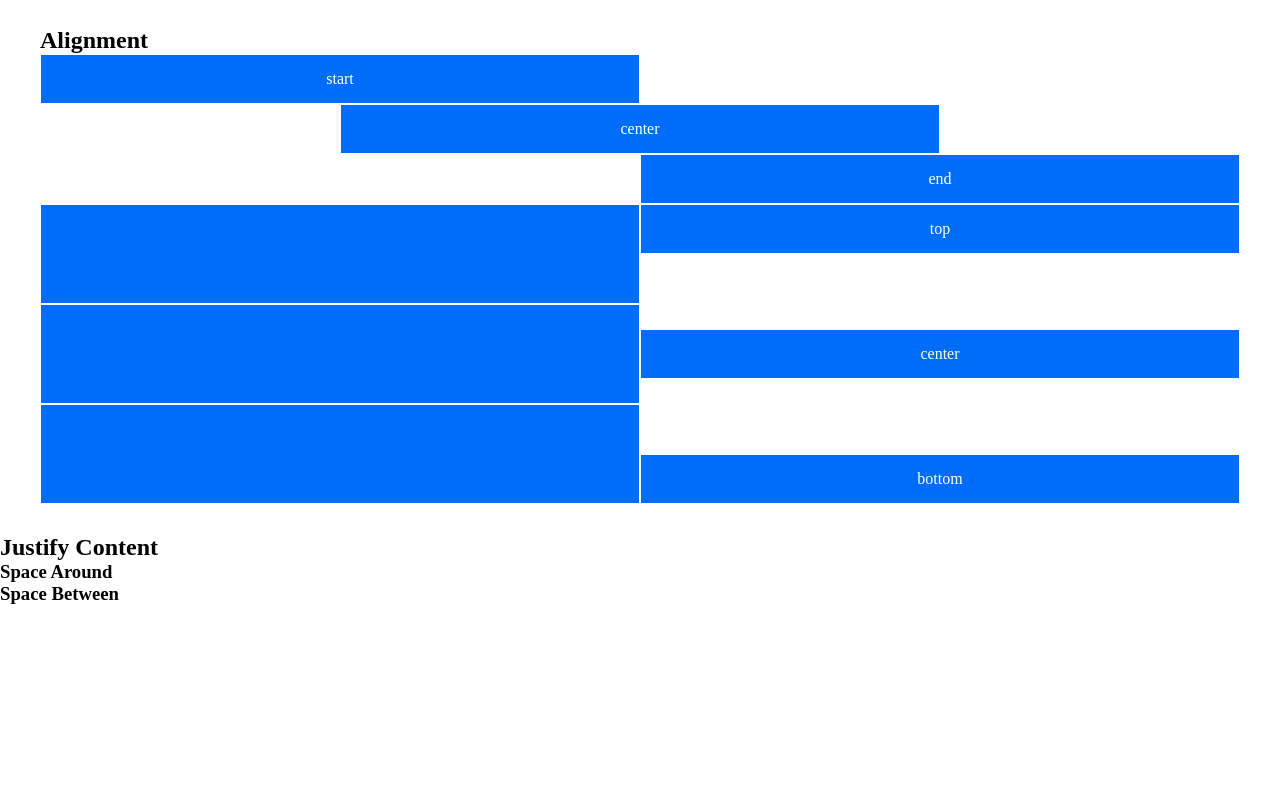
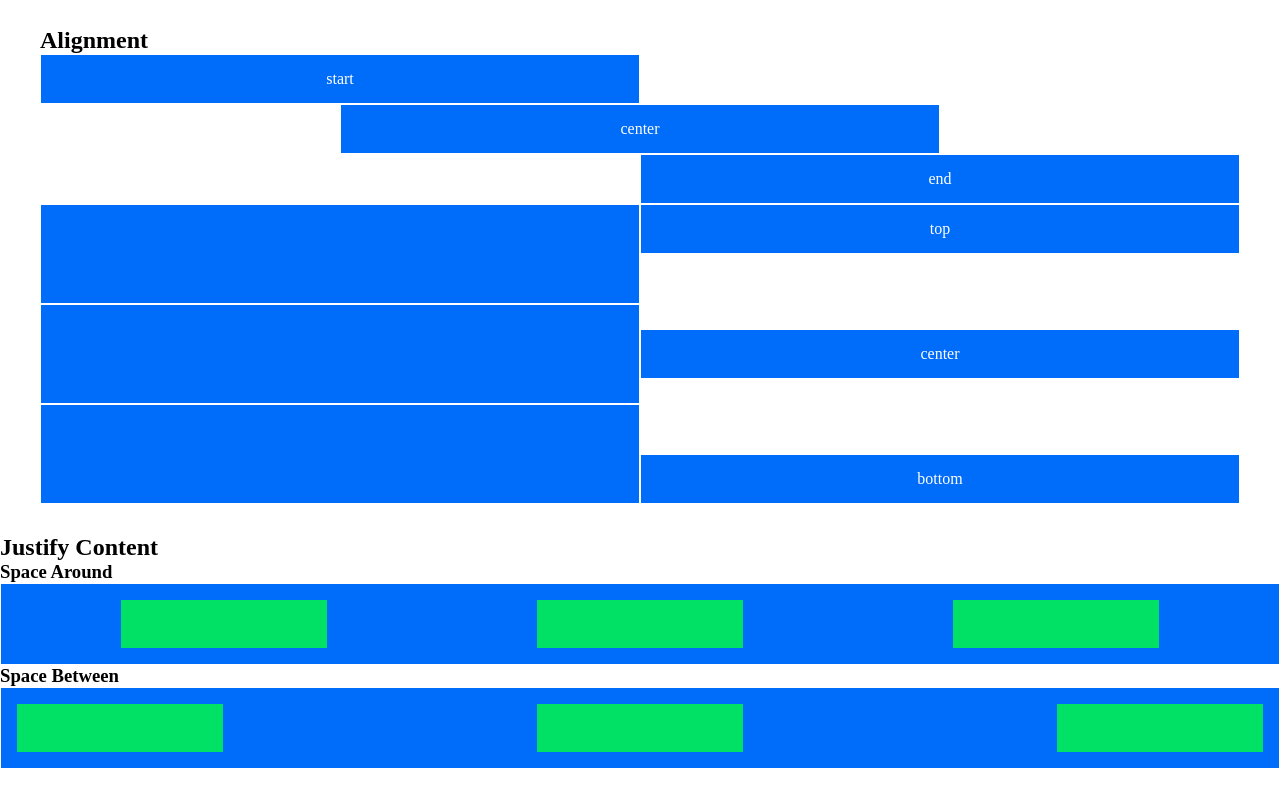
Before and after one commit to francescorossi1/html-css-12bool, a plain HTML site: page index.html in a window 1280 px wide. Shown: the part 1488-2287 px from the top of the page. Before the commit the page ends 2123 px from the top, so only its background shows below. Drawn offline with Linux system fonts and the light colour scheme.

Commit message:
exercise 5 done

```diff
--- a/css/12bool.css
+++ b/css/12bool.css
@@ -142,6 +142,12 @@
 .justify-content-end{
     justify-content: end;
 }
+.justify-content-space-around{
+    justify-content: space-around;
+}
+.justify-content-space-between{
+    justify-content: space-between;
+}
 .align-items-start{
     align-items: flex-start;
 }
--- a/index.html
+++ b/index.html
@@ -368,12 +368,46 @@
             </div>
         </div>
     </div>
+
+    <!-- Justify Content -->
     <div class="section">
         <h2>Justify Content</h2>
         <h3>Space Around</h3>
-        <div class="wrapper"></div>
+        <div class="wrapper">
+            <div class="row">
+                <div class="col-12">
+                    <div class="row card bg-blue white justify-content-space-around">
+                        <div class="col-2">
+                            <div class="card-nested bg-green"></div>
+                        </div>
+                        <div class="col-2">
+                            <div class="card-nested bg-green"></div>
+                        </div>
+                        <div class="col-2">
+                            <div class="card-nested bg-green"></div>
+                        </div>
+                    </div>
+                </div>
+            </div>
+        </div>
         <h3>Space Between</h3>
-        <div class="wrapper mb-30"></div>
+        <div class="wrapper mb-30">
+            <div class="row">
+                <div class="col-12">
+                    <div class="row card bg-blue white justify-content-space-between">
+                        <div class="col-2">
+                            <div class="card-nested bg-green"></div>
+                        </div>
+                        <div class="col-2">
+                            <div class="card-nested bg-green"></div>
+                        </div>
+                        <div class="col-2">
+                            <div class="card-nested bg-green"></div>
+                        </div>
+                    </div>
+                </div>
+            </div>
+        </div>
     </div>
     </div>
 </body>
```
